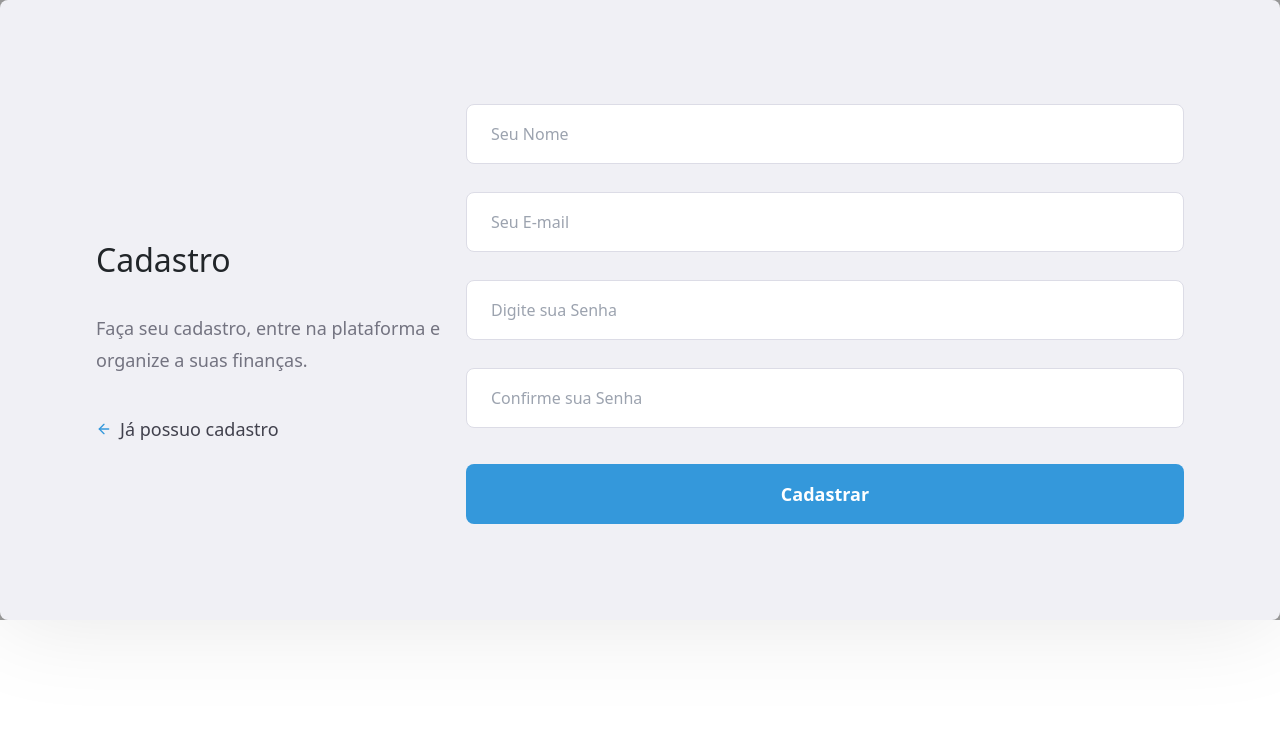
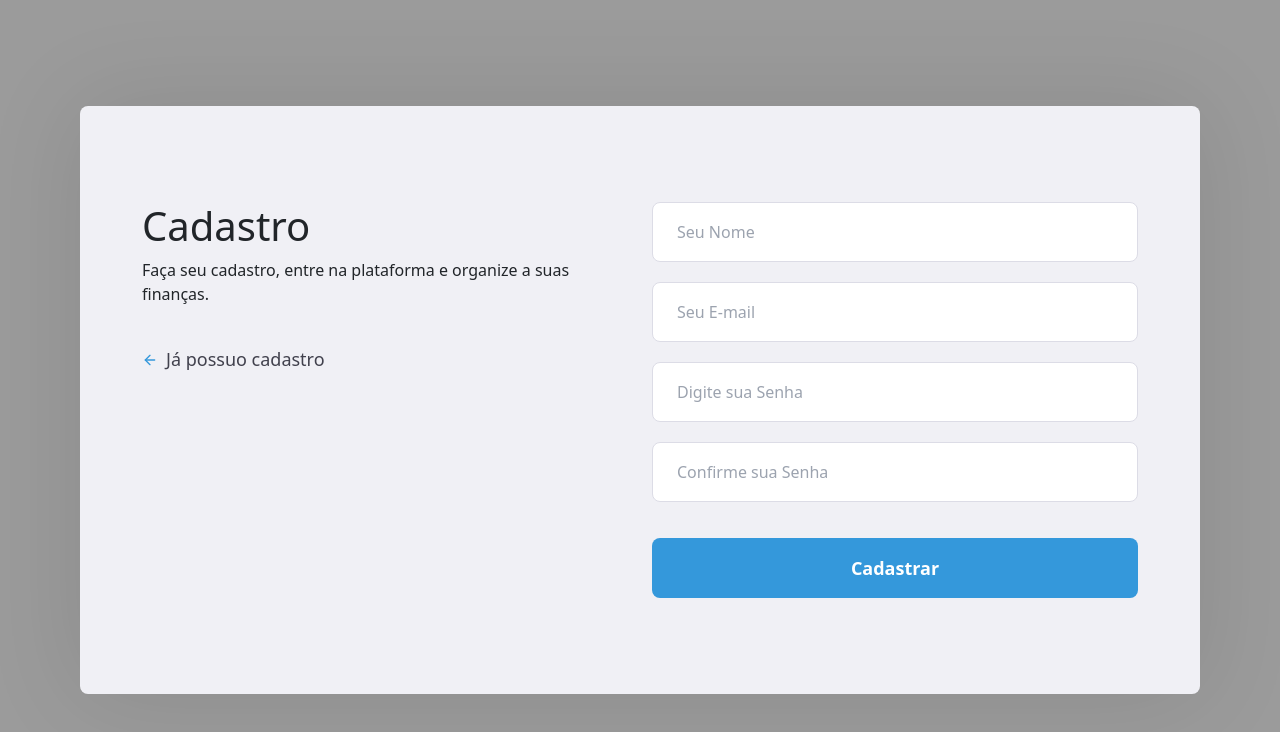
Before and after one commit to TheRplima/my-health, a React (Create React App) app in the folder frontend/: page /register in a window 1280 px wide. Shown: the top 732 px of the page. Built offline with nearby package versions, Linux system fonts and the light colour scheme; the HTML template or start-up script is replaced by a standard one.

Commit message:
refact: refactor of login and register screen

```diff
--- a/frontend/src/Components/Register.jsx
+++ b/frontend/src/Components/Register.jsx
@@ -1,4 +1,7 @@
 import React, { useState } from 'react';
+import Container from 'react-bootstrap/Container';
+import Row from 'react-bootstrap/Row';
+import Col from 'react-bootstrap/Col';
 import { Link, useNavigate } from 'react-router-dom';
 import { FiArrowLeft } from 'react-icons/fi';
 import PropTypes from 'prop-types'
@@ -40,17 +43,20 @@ const Register = (props) => {
     }
 
     return (
-        <div className="app-container">
+        <div className="login-container">
             <div className="content">
-                <section>
+                <Container>
+                    <Row>
+                        <Col lg={6}>
                             <h1>Cadastro</h1>
                             <p>Faça seu cadastro, entre na plataforma e organize a suas finanças.</p>
 
-                    <Link className="back-link" to="/UserProfile">
+                            <Link className="back-link mb-5" to="/UserProfile">
                                 <FiArrowLeft size={16} color="#3498db" />
                                 Já possuo cadastro
                             </Link>
-                </section>
+                        </Col>
+                        <Col lg={6}>
 
                             <form onSubmit={handleSubmit}>
                                 <input
@@ -82,6 +88,9 @@ const Register = (props) => {
 
                                 <button className="button" type="submit">Cadastrar</button>
                             </form>
+                        </Col>
+                    </Row>
+                </Container>
             </div>
         </div>
     );
--- a/frontend/src/Login/Login.jsx
+++ b/frontend/src/Login/Login.jsx
@@ -1,4 +1,7 @@
 import React, { useState } from 'react'
+import Container from 'react-bootstrap/Container';
+import Row from 'react-bootstrap/Row';
+import Col from 'react-bootstrap/Col';
 import { Link } from 'react-router-dom';
 import { FiLogIn } from 'react-icons/fi';
 import PropTypes from 'prop-types'
@@ -41,16 +44,18 @@ const Login = (props) => {
     return (
         <div className="login-container">
             <div className="content">
-                <section>
+                <Container>
+                    <Row>
+                        <Col lg={6}>
                             <h1>Login</h1>
                             <p>Preencha seus dados e faça login no sistema para ter acesso a todas as funcionalidades.</p>
 
-                    <Link className="back-link" to="/register">
+                            <Link className="back-link mb-5" to="/register">
                                 <FiLogIn size={20} color="#3498db" />
                                 Não tenho cadastro
                             </Link>
-                </section>
-                <section className="form">
+                        </Col>
+                        <Col lg={6}>
                             <form onSubmit={handleSubmit}>
                                 <input
                                     placeholder="Seu e-mail"
@@ -68,7 +73,9 @@ const Login = (props) => {
 
                                 <button className="button" type="submit">Entrar</button>
                             </form>
-                </section>
+                        </Col>
+                    </Row>
+                </Container>
             </div>
         </div>
     )
--- a/frontend/src/index.css
+++ b/frontend/src/index.css
@@ -99,9 +99,21 @@ form textarea {
   justify-content: center;
 }
 
-.app-container .content, .login-container .content {
+.app-container .content {
   width: 100%;
   padding: 96px;
+  background: #f0f0f5;
+  box-shadow: 0 0 100px rgba(0, 0, 0, 0.1);
+  border-radius: 8px;
+
+  display: flex;
+  justify-content: space-between;
+  align-items: center;
+}
+
+.login-container .content {
+  width: 100%;
+  padding: 96px 50px;
   background: #f0f0f5;
   box-shadow: 0 0 100px rgba(0, 0, 0, 0.1);
   border-radius: 8px;
```
Lines whose indentation alone changed are shown as unchanged.
